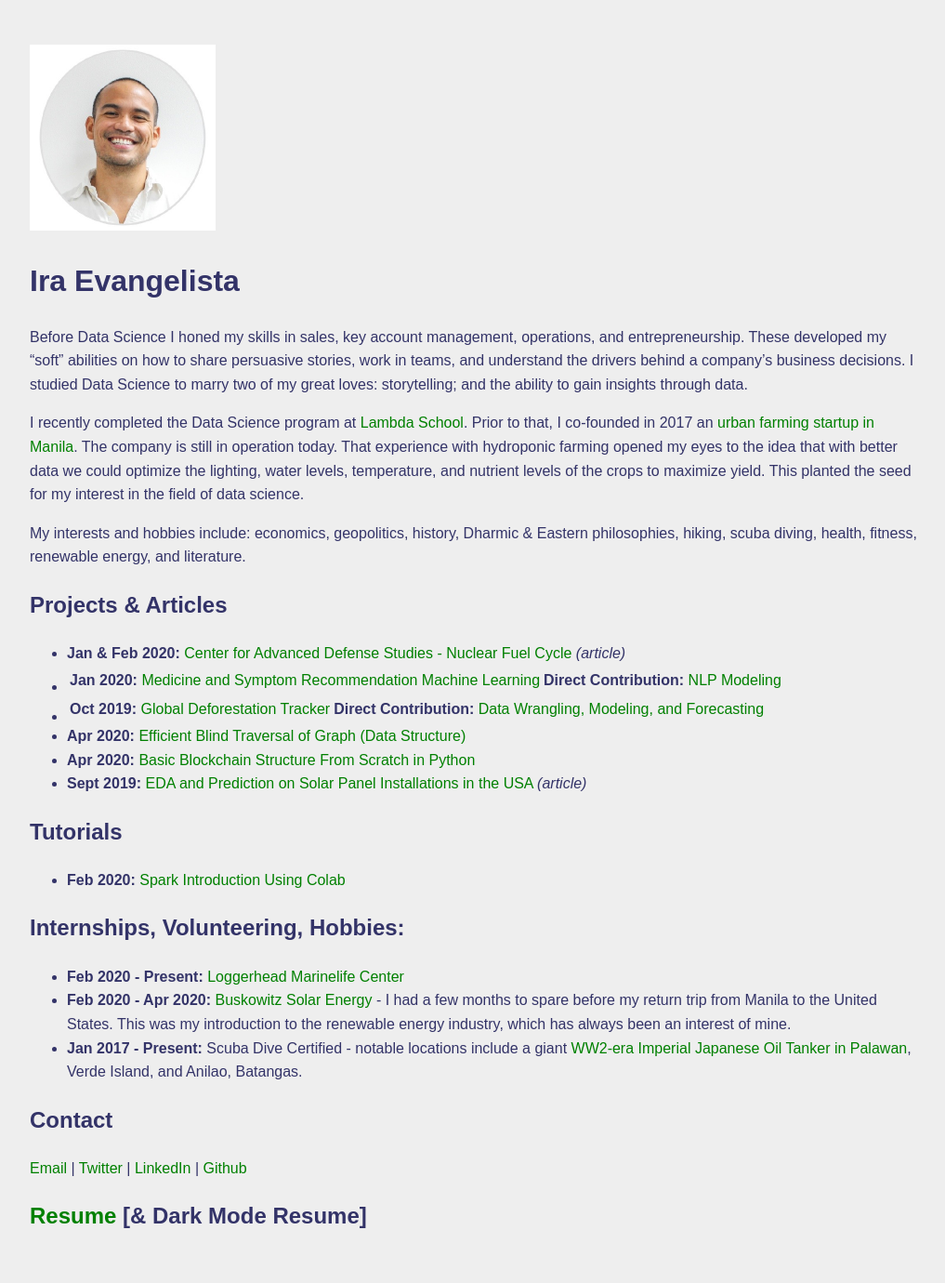
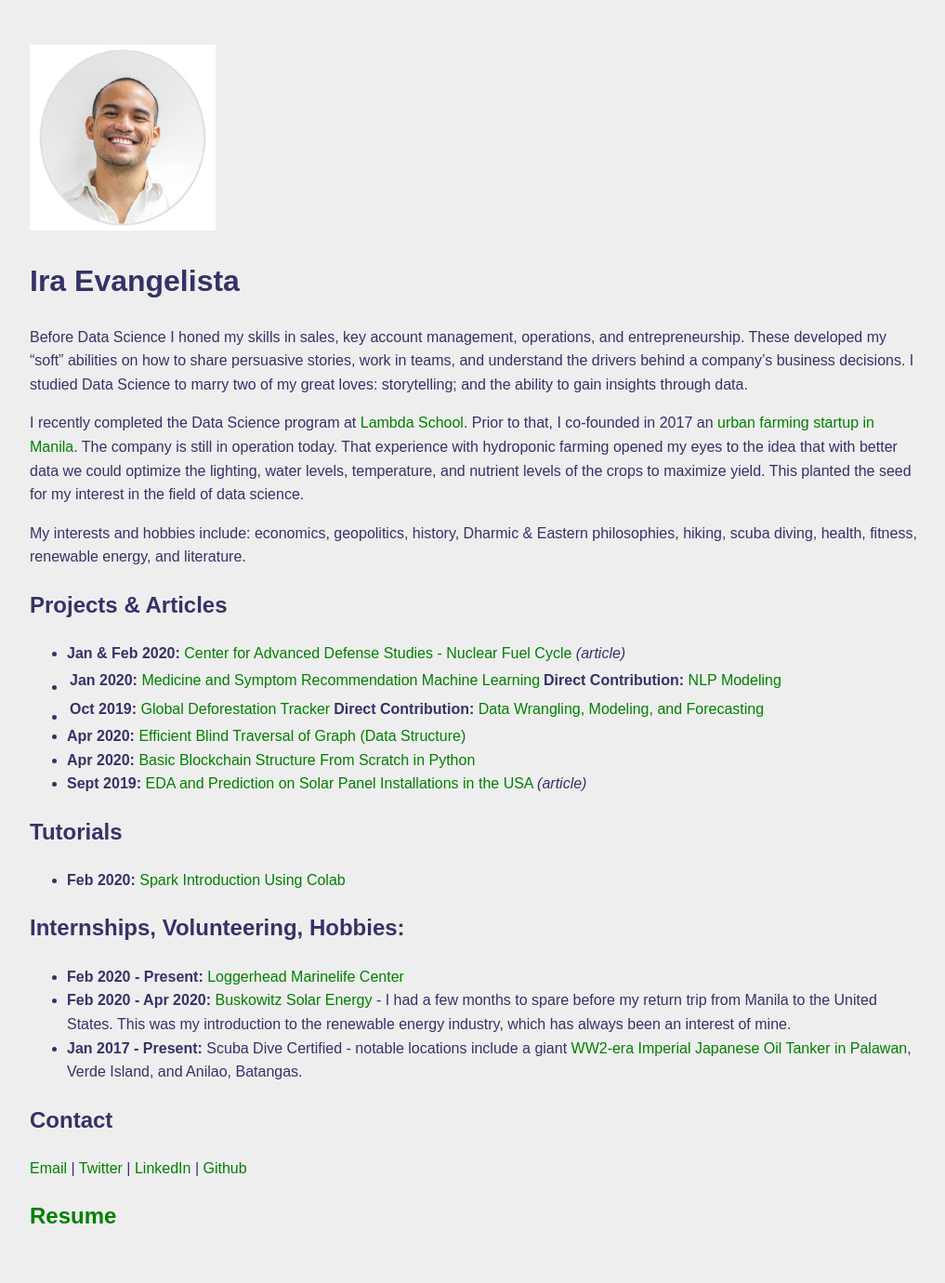
Before and after one commit to pragmatizt/ira_evangelista.github.io, a Jekyll site: the page built from index.md, in a window 1280 px wide. Shown: the whole page at 93% size, without its empty margins (128-1145 px from the left). Built offline with Jekyll 4.4.1, drawn with Linux system fonts in a browser that asks for light colours; our own code applies the rules of GitHub Pages for plain Markdown files.

Commit message:
Update index.md

```diff
--- a/index.md
+++ b/index.md
@@ -28,4 +28,4 @@ My interests and hobbies include: economics, geopolitics, history, Dharmic & Eas
 [Email](mailto:evangelista.ira@gmail.com) | [Twitter](https://twitter.com/pragmatizt) | [LinkedIn](https://www.linkedin.com/in/ira-evangelista-13356b13/)  | [Github](https://github.com/pragmatizt/)
 
 
-## [Resume](https://drive.google.com/open?id=1CynyUx49dnAo19NM1iW4SGZyavUZc4RP) [& Dark Mode Resume]
+## [Resume](https://drive.google.com/open?id=1CynyUx49dnAo19NM1iW4SGZyavUZc4RP)
```
